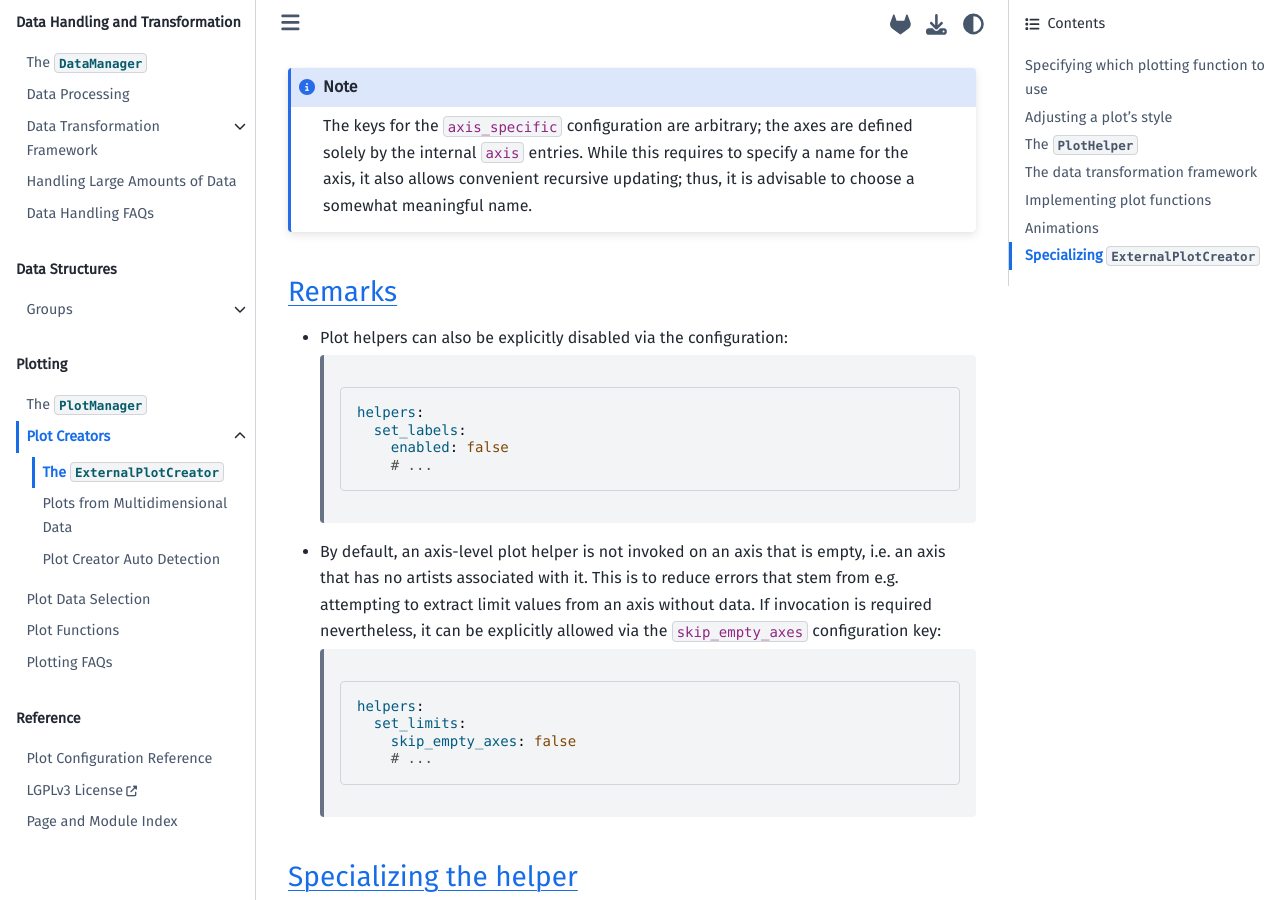
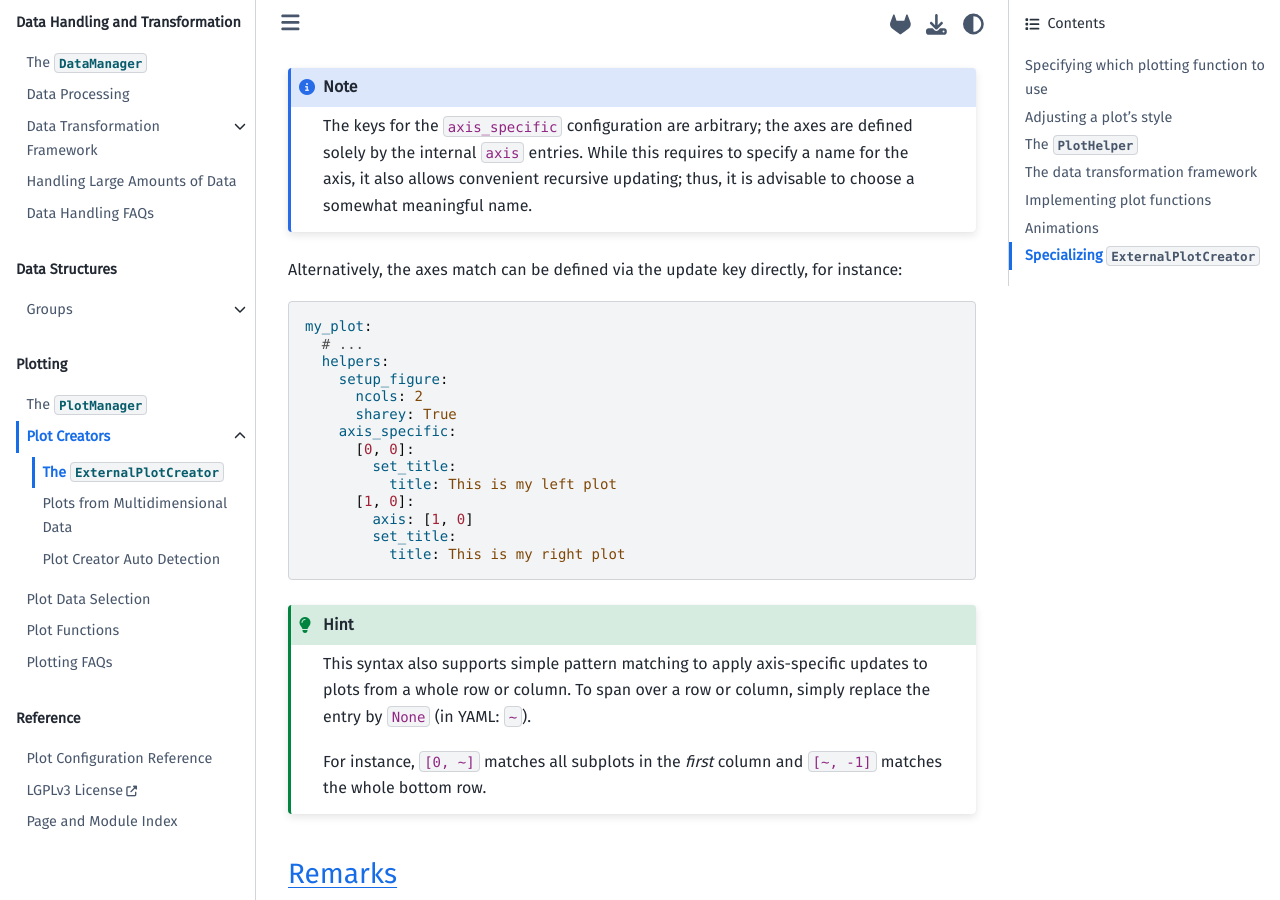
Before and after one commit to utopia-foss/dantro, a Sphinx documentation site: the page built from doc/plotting/creators/ext.rst, in a window 1280 px wide and 900 px high, scrolled down 6024 px. Built offline with Sphinx 7.4.7 and the Sphinx Book theme 1.1.4, drawn with Linux system fonts in a browser that asks for light colours; pages that are not in the unit, such as notebooks, are missing from menus.

Commit message:
Add shorter syntax for defining axis-specific updates

```diff
--- a/doc/plotting/creators/ext.rst
+++ b/doc/plotting/creators/ext.rst
@@ -248,6 +248,33 @@ Putting the above configuration into words:
 
     The keys for the ``axis_specific`` configuration are arbitrary; the axes are defined solely by the internal ``axis`` entries.
     While this requires to specify a name for the axis, it also allows convenient recursive updating; thus, it is advisable to choose a somewhat meaningful name.
+
+Alternatively, the axes match can be defined via the update key directly, for instance:
+
+.. code-block:: yaml
+
+  my_plot:
+    # ...
+    helpers:
+      setup_figure:
+        ncols: 2
+        sharey: True
+      axis_specific:
+        [0, 0]:
+          set_title:
+            title: This is my left plot
+        [1, 0]:
+          axis: [1, 0]
+          set_title:
+            title: This is my right plot
+
+.. hint::
+
+    This syntax also supports simple pattern matching to apply axis-specific updates to plots from a whole row or column.
+    To span over a row or column, simply replace the entry by ``None`` (in YAML: ``~``).
+
+    For instance, ``[0, ~]`` matches all subplots in the *first* column and ``[~, -1]`` matches the whole bottom row.
+
 
 Remarks
 ^^^^^^^
```
Also changed, not shown: 4 other files.
